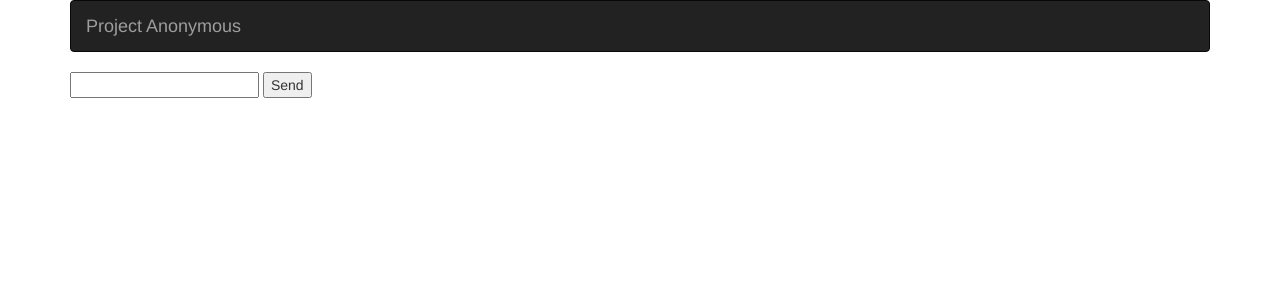
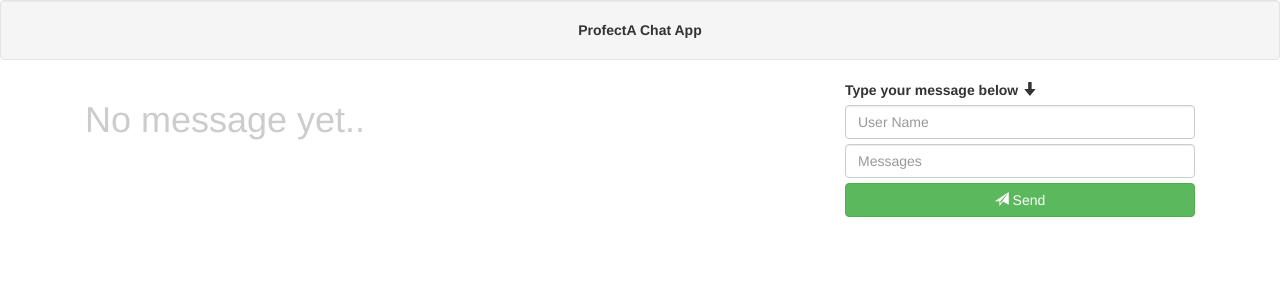
Before and after one commit to kawoukaka/projecta, a Flask app: page / in a window 1280 px wide. Shown: the top 300 px of the page. Run offline with Flask 2, Linux system fonts and the light colour scheme; some libraries are stand-ins or nearby versions.

Commit message:
change socketio

```diff
--- a/app.py
+++ b/app.py
@@ -1,5 +1,5 @@
 from flask import Flask,flash,redirect,render_template,url_for, json, request,jsonify, session
-from flask_socketio import SocketIO, send
+from flask_socketio import SocketIO, emit
 from flask_pymongo import PyMongo
 
 app = Flask(__name__)
@@ -7,10 +7,13 @@ app.config["SECRUITY_KEY"] = 'j7I2VDTTedstsl249uigUrtLzK0iRdTt'
 socketio = SocketIO(app)
 mongo = PyMongo(app)
 
-@socketio.on('message')
-def handleMessage(msg):
-    print(msg)
-    send(msg, broadcast=True)
+def messageRecived():
+  print( 'message was received!!!' )
+
+@socketio.on( 'my event' )
+def handle_my_custom_event( json ):
+  print( 'recived my event: ' + str( json ) )
+  socketio.emit( 'my response', json, callback=messageRecived )
 
 @app.route("/")
 def index():
@@ -18,4 +21,4 @@ def index():
 
 
 if __name__ == '__main__':
-    socketio.run(app)
+    socketio.run(app, debug = True )
--- a/static/js/index.js
+++ b/static/js/index.js
@@ -1,14 +1,27 @@
-$(document).ready(function() {
-	var socket = io.connect('http://0.0.0.0:5000');
-	socket.on('connect', function() {
-		socket.send('User has connected!');
-	});
-	socket.on('message', function(msg) {
-		$("#messages").append('<li>'+msg+'</li>');
-		console.log('Received message');
-	});
-	$('#sendbutton').on('click', function() {
-		socket.send($('#myMessage').val());
-		$('#myMessage').val('');
-	});
-});
+
+var socket = io.connect( 'http://' + document.domain + ':' + location.port )
+     // broadcast a message
+     socket.on( 'connect', function() {
+       socket.emit( 'my event', {
+         data: 'User Connected'
+       } )
+       var form = $( 'form' ).on( 'submit', function( e ) {
+         e.preventDefault()
+         let user_name = $( 'input.username' ).val()
+         let user_input = $( 'input.message' ).val()
+         socket.emit( 'my event', {
+           user_name : user_name,
+           message : user_input
+         } )
+         // empty the input field
+         $( 'input.message' ).val( '' ).focus()
+       } )
+     } )
+     // capture message
+     socket.on( 'my response', function( msg ) {
+       console.log( msg )
+       if( typeof msg.user_name !== 'undefined' ) {
+         $( 'h1' ).remove()
+         $( 'div.message_holder' ).append( '<div class="msg_bbl"><b style="color: #000">'+msg.user_name+'</b> '+msg.message+'</div>' )
+       }
+     } )
--- a/templates/base.html
+++ b/templates/base.html
@@ -1,33 +1,31 @@
 <!DOCTYPE html>
-<html>
+<html lang="en">
   <head>
     <meta charset="utf-8">
     <meta http-equiv="X-UA-Compatible" content="IE=edge">
     <meta name="viewport" content="width=device-width, initial-scale=1">
-    <meta name="description" content="">
-    <meta name="author" content="">
-    <link rel="icon" href="../../favicon.ico">
-    <title>{% block title %}Project Anonymous{% endblock %}</title>
-    <script type="text/javascript" src="https://cdnjs.cloudflare.com/ajax/libs/socket.io/1.4.8/socket.io.min.js"></script>
-    <link rel="stylesheet" href="https://maxcdn.bootstrapcdn.com/bootstrap/3.3.7/css/bootstrap.min.css">
-    <script src="https://ajax.googleapis.com/ajax/libs/jquery/3.2.1/jquery.min.js"></script>
-    <script src="https://maxcdn.bootstrapcdn.com/bootstrap/3.3.7/js/bootstrap.min.js"></script>
+    <title>ProfectA</title>
 
-    <script src="https://cdn.datatables.net/1.10.15/js/jquery.dataTables.min.js"></script>
-    <link rel="stylesheet" href="https://cdn.datatables.net/1.10.15/css/dataTables.bootstrap.min.css">
+    <!-- Bootstrap -->
+    <link rel="stylesheet" href="https://maxcdn.bootstrapcdn.com/bootstrap/3.3.7/css/bootstrap.min.css"
+    integrity="sha384-BVYiiSIFeK1dGmJRAkycuHAHRg32OmUcww7on3RYdg4Va+PmSTsz/K68vbdEjh4u" crossorigin="anonymous">
 
-    <link rel="stylesheet" href="../static/css/main.css">
+
+
+    <!-- HTML5 shim and Respond.js for IE8 support of HTML5 elements and media queries -->
+    <!-- WARNING: Respond.js doesn't work if you view the page via file:// -->
+    <!--[if lt IE 9]>
+      <script src="https://oss.maxcdn.com/html5shiv/3.7.3/html5shiv.min.js"></script>
+      <script src="https://oss.maxcdn.com/respond/1.4.2/respond.min.js"></script>
+    <![endif]-->
 
     {% block header %}{% endblock %}
   </head>
+  <body>
 
-  <body class="container">
-    <nav class="navbar navbar-inverse">
-      <div class="navbar-header">
-        <a class="navbar-brand" href="/">Project Anonymous</a>
-      </div>
-    </nav>
     {% block body %} {% endblock %}
+    <!-- jQuery (necessary for Bootstrap's JavaScript plugins) -->
+    <script src="https://ajax.googleapis.com/ajax/libs/jquery/1.12.4/jquery.min.js"></script>
+    <script src="https://cdnjs.cloudflare.com/ajax/libs/socket.io/1.7.3/socket.io.min.js"></script>
   </body>
-
 </html>
--- a/templates/index.html
+++ b/templates/index.html
@@ -1,9 +1,35 @@
 {% extends "base.html" %}
 {% block body %}
-<script src="../static/js/index.js"></script>
-<ul id="messages"></ul>
-<input type="text" id="myMessage">
-<button id="sendbutton">Send</button>
-</body>
-</html>
+<style>
+  div.msg_bbl {
+    background-color: #ddd;
+    padding: 5px 10px;
+    border-radius: 10px;
+    color: #555;
+    margin-bottom: 5px;
+  }
+</style>
+<div class="text-center well"><b>ProfectA Chat App</b></div>
+
+<div class="container">
+  <div class="col-sm-8">
+    <div class="no_message">
+      <h1 style='color: #ccc'>No message yet..</h1>
+      <div class="message_holder"></div>
+    </div>
+  </div>
+  <div class="col-sm-4">
+    <form action="" method="POST">
+      <b>Type your message below <span class="glyphicon glyphicon-arrow-down"></span></b>
+      <div class="clearfix" style="margin-top: 5px;"></div>
+      <input type="text" class="username form-control" placeholder="User Name">
+      <div style="padding-top: 5px;"></div>
+      <input type="text" class="message form-control" placeholder="Messages">
+      <div style="padding-top: 5px;"></div>
+      <button type="submit" class="btn btn-success btn-block"><span class="glyphicon glyphicon-send"></span> Send</button>
+    </form>
+  </div>
+</div>
+
+
 {% endblock %}
```
